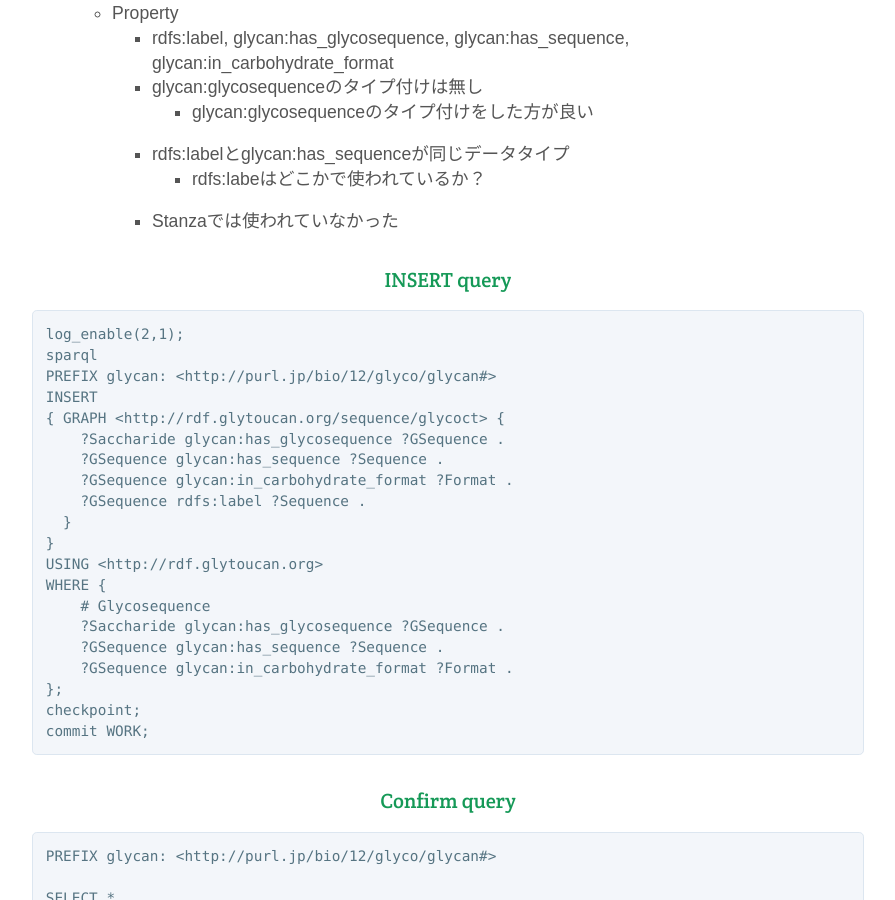
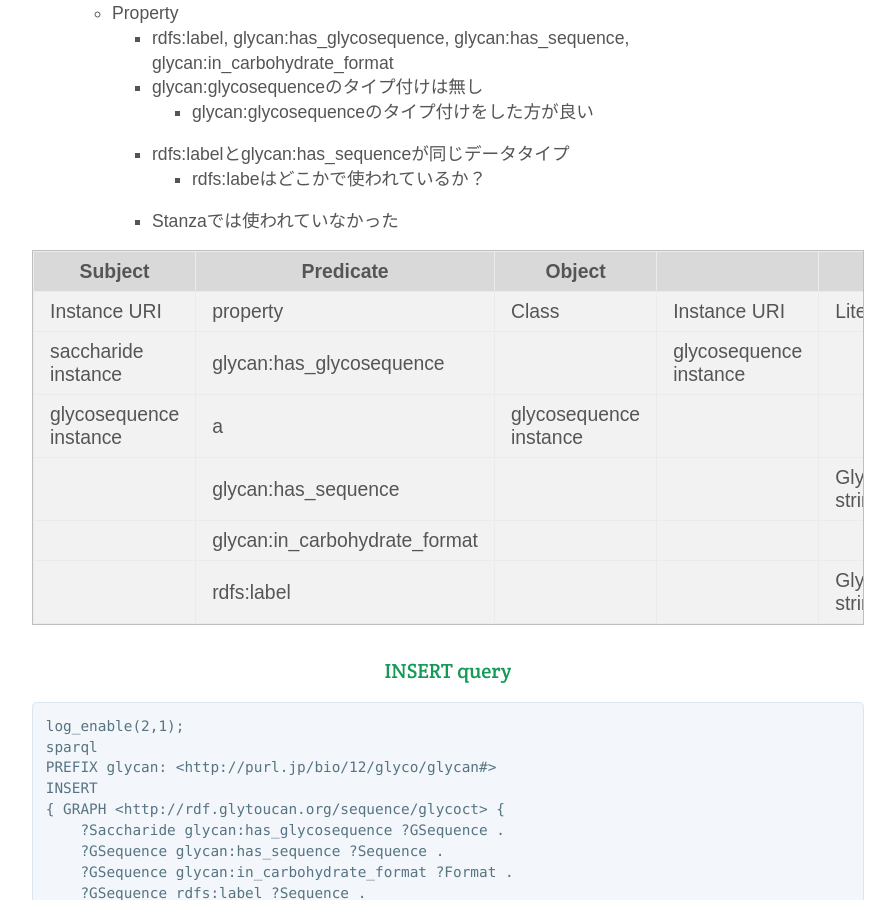
Before and after one commit to glytoucan/glytoucan, a Jekyll site: the page built from system/split_graph.md, in a window 1280 px wide and 900 px high, scrolled down 5169 px. Shown: the whole window, without its empty margins (192-1087 px from the left). Built offline with Jekyll 4.4.1, drawn with Linux system fonts in a browser that asks for light colours; nearby versions of some CDN libraries; some of the changed text lies outside the part shown.

Commit message:
update split graph

````diff
--- a/system/split_graph.md
+++ b/system/split_graph.md
@@ -129,7 +129,7 @@
 **From**`http://rdf.glytoucan.org`
 **To**`http://rdf.glytoucan.org/core`
 
-* 目的語のPerson instaceは、`http://rdf.glytoucan.org/users`のGRAPHにある
+* 目的語のPerson instaceは、`http://rdf.glytoucan.org/users`のGRAPHにもある
 * gs2virt版には、`dcterms:identifier`と`rdfs:seeAlso`が含まれていなかったので追加する。
   * `<glycan:resource_entry> dcterms:identifier “Accession number”`とする
   * `<glycan:resource_entry> rdfs:seeAlso “GlyTouCan URL”`とする
@@ -225,6 +225,15 @@
 			* rdfs:labeはどこかで使われているか？
       * Stanzaでは使われていなかった
 
+| Subject                  | Predicate                     | Object               |                         |                |                                    |
+|--------------------------|-------------------------------|----------------------|-------------------------|----------------|------------------------------------|
+| Instance URI             | property                      | Class                | Instance URI            | Literal        | Individual                         |
+| saccharide instance     | glycan:has_glycosequence      |                      | glycosequence instance |                |                                    |
+| glycosequence instance| a                             | glycosequence instance |                         |                |                                    |
+|                          | glycan:has_sequence           |                      |                         | GlycoCT string |                                    |
+|                          | glycan:in_carbohydrate_format |                      |                         |                | glycan:carbohydrate_format_glycoct |
+|                          | rdfs:label                    |                      |                         | GlycoCT string |                                    |
+
 ### INSERT query
 ```
 log_enable(2,1);
@@ -289,6 +298,21 @@
 
 * 新しいGRAPH `http://rdf.glytoucan.org/image`を用意する
 * gs2virtにあるImageをインサートする
+
+
+| Subject             | Predicate                | Object         |              |                      |                                 |
+|---------------------|--------------------------|----------------|--------------|----------------------|---------------------------------|
+| Instance URI        | property                 | Class          | Instance URI | Literal              | Individual                      |
+| saccharide instance | glycan:has_image         | image instance |              |                      |                                 |
+| image instance    | a                        | glycan:image   |              |                      |                                 |
+|                     | dc:format                |                |              | image/pingxsd:string |                                 |
+|                     | glycan:has_symbol_format |                |              |                      | glycan:symbol_format_cfg        |
+|                     |                          |                |              |                      | glycan:symbol_format_uoxf       |
+|                     |                          |                |              |                      | glycan:symbol_format_text       |
+|                     |                          |                |              |                      | glycan:symbol_format_uoxf_color |
+|                     |                          |                |              |                      | glycan:symbol_format_cfg_uoxf   |
+|                     |                          |                |              |                      | glycan:symbol_format_cfg_bw     |
+
 
 
 ### INSERT query
@@ -361,6 +385,17 @@
 * glytoucan:is_reducing_end
 
 
+| Subject                 | Predicate                 | Object                |                          |                 |            |
+|-------------------------|---------------------------|-----------------------|--------------------------|-----------------|------------|
+| Instance URI            | property                  | Class                 | Instance URI             | Literal         | Individual |
+| saccharide instance     | glycan:has_motif          | glycan motif instance |                          |                 |            |
+| glycan motif instance | a                         | glycan:glycan_moti    |                          |                 |            |
+|                         | glycan:has_glycosequence  |                       | glycosequence instance |                 |            |
+|                         | rdfs:label                |                       |                          | “motif name”@en |            |
+|                         | glytoucan:is_reducing_end |                       |                          | boolean         |            |
+
+
+
 ### INSERT query
 ```
 log_enable(2,1);
````
